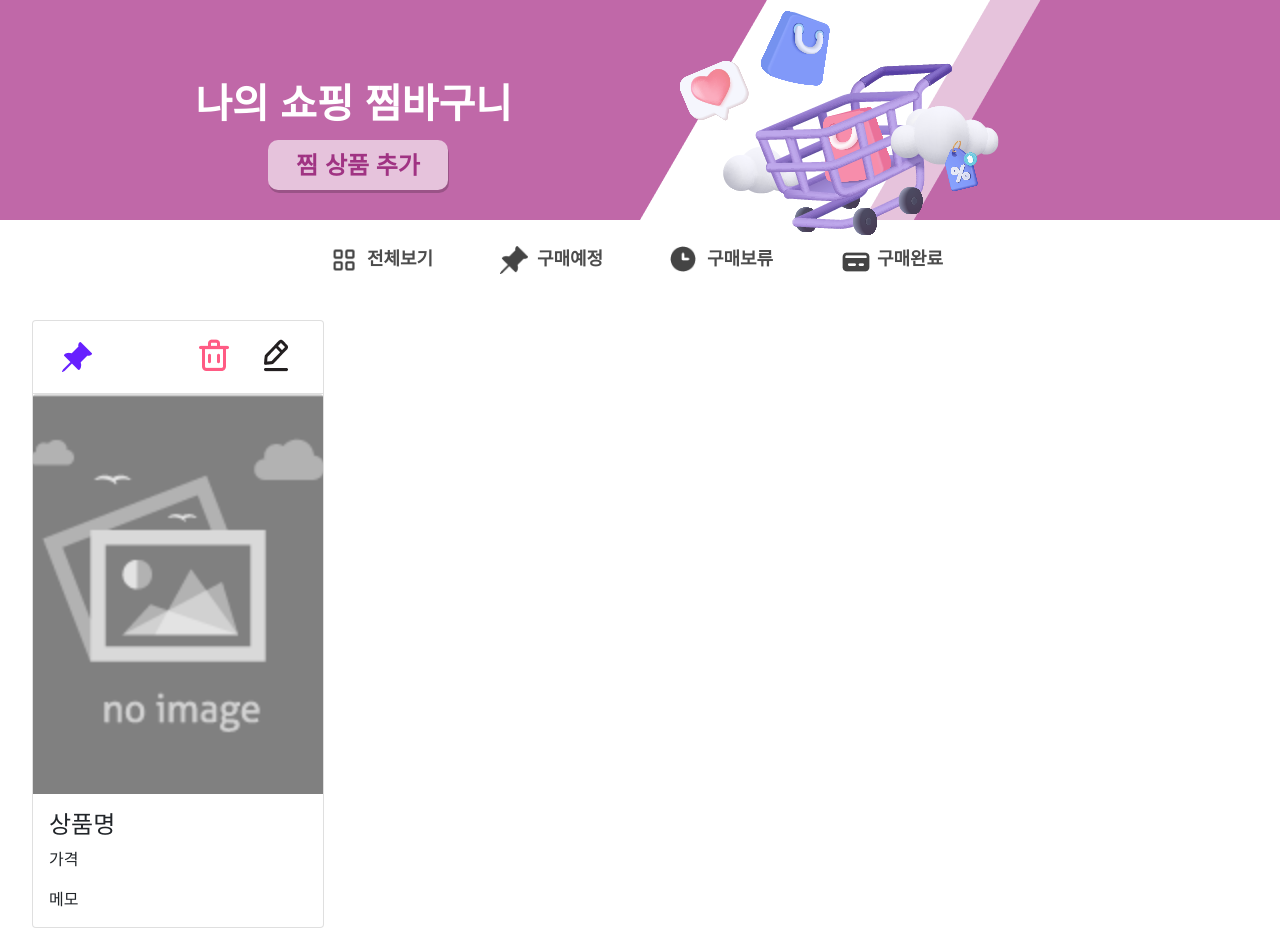
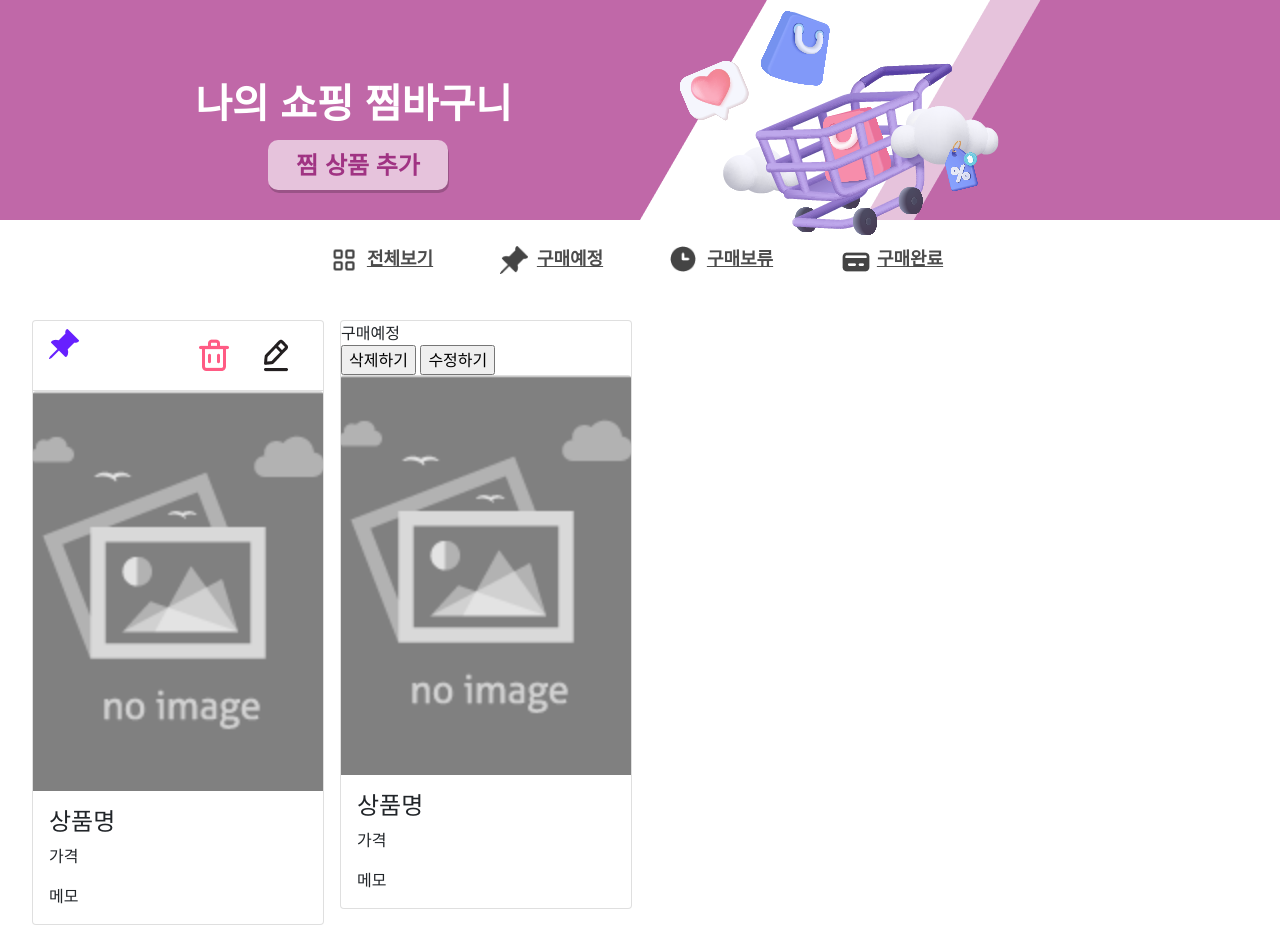
Before and after one commit to makingChallenge-15-Advanced-1/shopping-wish-list, a Flask app: page / in a window 1280 px wide. Run offline with Flask 2, Linux system fonts and the light colour scheme; data that the repository does not hold is empty.

Commit message:
상품리스트 Class 수정
ID명칭(_언더바사용)과 class명칭(-빼기사용)의 구분 필요합니다.

```diff
--- a/templates/index.html
+++ b/templates/index.html
@@ -72,10 +72,10 @@
         </div>
         <div class="top-menu">
             <ul>
-                <li onclick="wishlist_get_all()" class="all"><a>전체보기</a></li>
-                <li onclick="wishlist_get_ready()" class="to-buy"><a>구매예정</a></li>
-                <li onclick="wishlist_get_refer()" class="hold"><a>구매보류</a></li>
-                <li onclick="wishlist_get_done()" class="order"><a>구매완료</a></li>
+                <li onclick="wishlist_get_all()" class="all"><a href="">전체보기</a></li>
+                <li onclick="wishlist_get_ready()" class="to-buy"><a href="">구매예정</a></li>
+                <li onclick="wishlist_get_refer()" class="hold"><a href="">구매보류</a></li>
+                <li onclick="wishlist_get_done()" class="order"><a href="">구매완료</a></li>
             </ul>
         </div>
     </div>
@@ -85,15 +85,36 @@
     </div>
 
     <div class="mycards">
-        <div class="row row-cols-1 row-cols-md-4 g-3" id="cards-box">
+        <div class="row row-cols-2 row-cols-md-4 g-3" id="cards-box">
             <div class="col">
                 <div class="card">
                     <div class="card-header bg-transparent">
-                        <img src="/static/img/icon_toBuy.png" class="status-icon" alt="${status}">
+                        <img src="/static/img/icon_toBuy.png" class="icon-status" alt="${status}">
                         <input onclick="open_modify_box(${listId})" type='image' src="/static/img/icon_edit.png" class='btn'
                             name='btn' value='수정하기' style="float: right;">
                         <input onclick="wishlist_delete(${listId})" type='image' src="/static/img/icon_del.png" class='btn'
                             name='btn' value='삭제하기' style="float: right;">
+                    </div>
+                    <div class="embed-responsive embed-responsive-4by3">
+                        <a href="${url}" target="_blank">
+                            <img src="/static/img/no_image.png" class="card-img-top embed-responsive-item" alt="링크이동">
+                        </a>
+                    </div>
+                    <div class="card-body">
+                        <h4 class="card-title">상품명</h4>
+                        <p class="card-text" id="cardPrice">가격</p>
+                        <p class="card-text" id="cardMemo">메모</p>
+                    </div>
+                </div>
+            </div>
+            <div class="col">
+                <div class="card">
+                    <div class="status-bar">
+                        <div class="status-toBuy">구매예정</div>
+                        <!-- <div class="status-hold">구매보류</div>
+                        <div class="status-order">구매완료</div> -->
+                        <input onclick="wishlist_delete()" type='button' class='btn-del' name='btn' value='삭제하기'>
+                        <input onclick="open_modify_box()" type='button' class='btn-modify' name='btn' value='수정하기'>
                     </div>
                     <div class="embed-responsive embed-responsive-4by3">
                         <a href="${url}" target="_blank">
```
